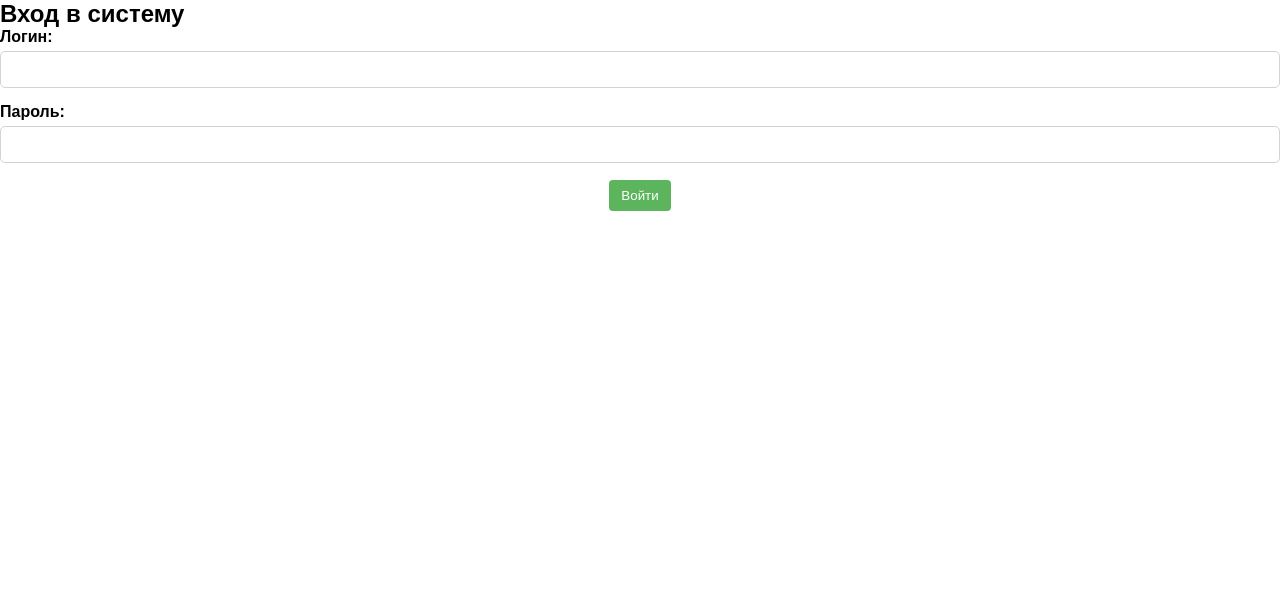
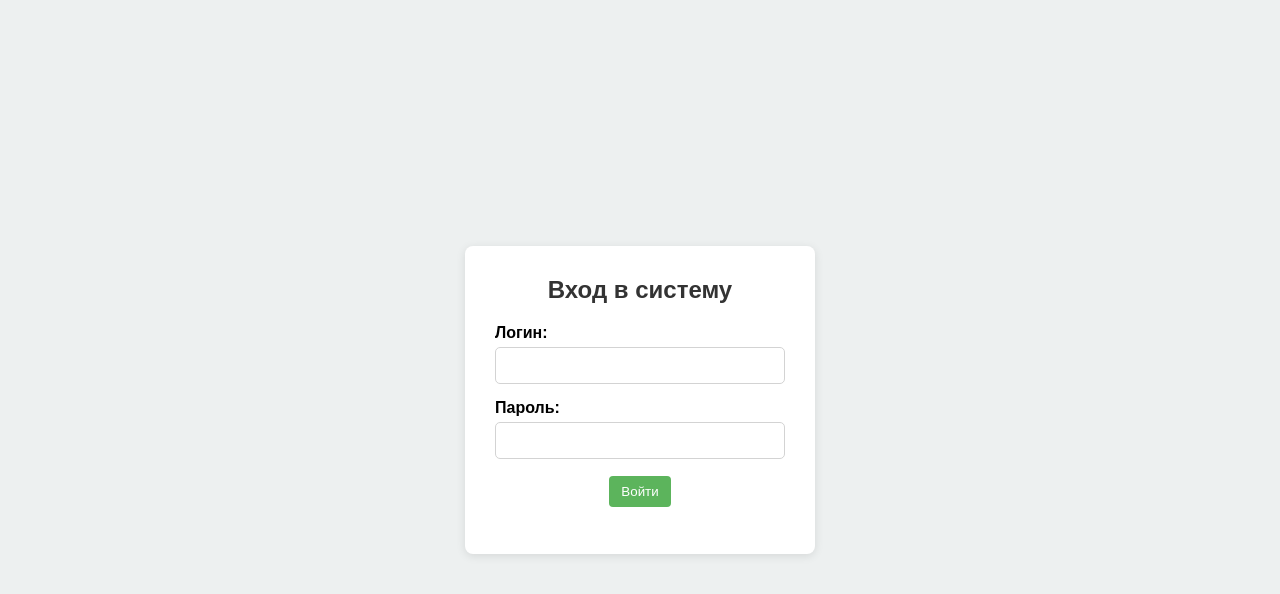
Before and after one commit to qwiful/areal-hr_ext-test, a Vue app in the folder app/: page /login in a window 1280 px wide. Shown: the top 594 px of the page. Built offline with nearby package versions, Linux system fonts and the light colour scheme; no server answers.

Commit message:
style(frontend): update global styles and main.js initialization

```diff
--- a/app/src/assets/main.css
+++ b/app/src/assets/main.css
@@ -190,3 +190,59 @@ select {
   overflow-y: auto;
   background-color: rgb(237, 240, 240);
 }
+
+/* Стили для страницы логина */
+.login-container {
+  display: flex;
+  justify-content: center;
+  align-items: center;
+  height: 100vh;
+  background-color: rgb(237, 240, 240);
+}
+
+.login-card {
+  background: white;
+  padding: 30px;
+  border-radius: 8px;
+  box-shadow: 0 2px 10px rgba(0, 0, 0, 0.1);
+  width: 350px;
+}
+
+.login-card h2 {
+  text-align: center;
+  margin-bottom: 20px;
+  color: #333;
+}
+
+.error-message {
+  color: rgb(235, 50, 50);
+  margin-bottom: 15px;
+  font-size: 0.9em;
+  text-align: center;
+}
+
+/* Кнопка выхода в сайдбаре */
+.sidebar button.logout-btn {
+  background: none;
+  border: none;
+  color: white;
+  display: block;
+  width: 100%;
+  text-align: left;
+  padding: 10px 15px;
+  border-radius: 5px;
+  cursor: pointer;
+  font-size: inherit;
+  margin: 0;
+}
+
+.sidebar button.logout-btn:hover {
+  background-color: rgb(70, 94, 114);
+}
+
+/* Стили для сообщений об ошибках в формах */
+.field-error {
+  color: rgb(235, 50, 50);
+  font-size: 0.8em;
+  margin-top: 3px;
+}
--- a/app/src/main.js
+++ b/app/src/main.js
@@ -5,8 +5,13 @@ import router from './router'
 import './assets/main.css'
 
 const app = createApp(App)
+const pinia = createPinia()
 
-app.use(createPinia())
+app.use(pinia)
 app.use(router)
 
-app.mount('#app')
+import { useAuthStore } from './stores/auth'
+const authStore = useAuthStore()
+authStore.fetchUser().finally(() => {
+  app.mount('#app')
+})
```
